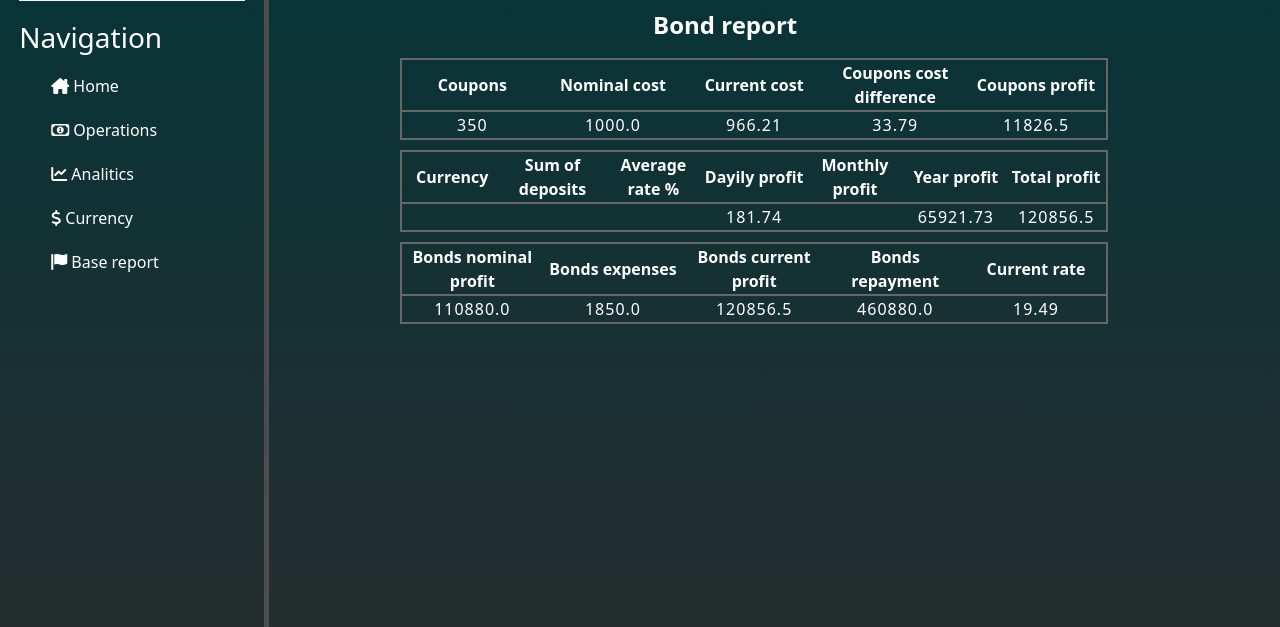
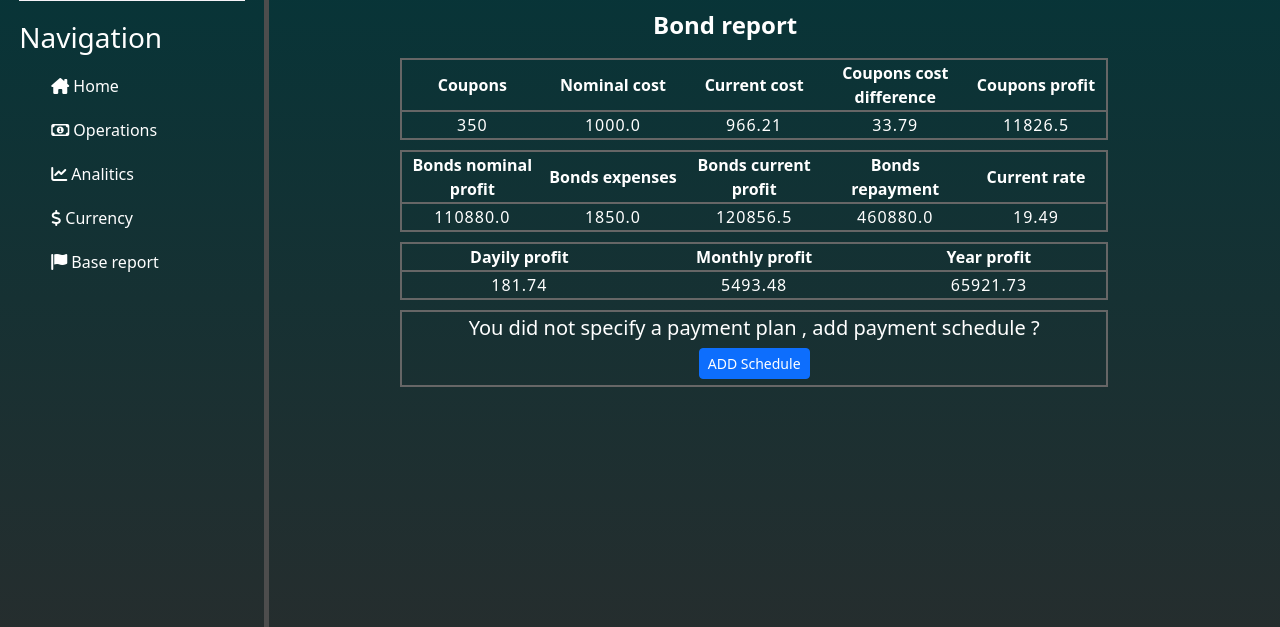
Before and after one commit to MomontD/TestDjango, a Django app: page /governments/general_information_on_governments in a window 1280 px wide. Shown: the part 182-809 px from the top of the page. Run offline with Django 4.2, Linux system fonts and the light colour scheme; data comes from the database, SQL or seed files in the repository; both versions use the stored data as it was after the commit.

Commit message:
Завершив з кількісними даними для таблиць. Залишилось таблиця schedule (ввід даних та збереження в БД)

```diff
--- a/currency/views.py
+++ b/currency/views.py
@@ -32,8 +32,6 @@ def currency (request) :                                    # Будемо зч
         div = soup.find('div', {'class': 'sc-1x32wa2-0 dWgyGF bvp3d3-10 bvp3d3-11 kNRLfR cLIHts'})
         table_for_cash = div.find('table', {'class': 'sc-1x32wa2-1 dYkgjk'})
         data_for_table_cash = data_for_currency_table_cash(table_for_cash)
-        print(data_for_table_cash)
-
 
     else:
         return response_minfin.status_code
--- a/governments/models.py
+++ b/governments/models.py
@@ -1,7 +1,11 @@
 from django.db import models
 from main.models import BaseTableForProducts, BaseTableForIndicators
 
-from utils.governments.gov_func import defining_period, calc_extends_indicators
+from utils.governments.gov_func import defining_period, calc_extends_indicators, calculate_base_bonds_indicators
+from utils.general.general_functions import calculate_product_indicators
+
+import calendar
+from datetime import date
 
 # Необхідна для відхоплювання "сигналів" | будемо ловити момент створення нового депозиту і
 from django.db.models.signals import post_save
@@ -70,7 +74,6 @@ class PaymentSchedule(models.Model):
 
 
 # # ФУНКЦІЯ АВТОМАТИЧНОГО РОЗРАХУНКУ ТА ЗАПИСУ ПЕРІОДУ ДІЇ ОВДП (ЗГІДНО ВВЕДЕНИХ ДАТ)
-@receiver(post_save, sender=Governments)
 def definition_period(instance, **kwargs):
     # Перевіряємо чи поле period null (щоб не було неконтрольованої рекурсії - зациклення)
     # Зациклення виникає коли викликається метод save() - зберегти обєкт в БД, тоді знову спрацьовує @receiver,
@@ -81,7 +84,32 @@ def definition_period(instance, **kwargs):
         instance.save()
 
 
-@receiver(post_save, sender=Governments)
+# Розрахунок та заповнення таблиці : GovernmentIndicators
+def calculate_and_save_product_indicators(sender, instance, created, **kwargs):
+
+    # перевіряємо чи рік високосний (високосний-366днів)
+    is_leap_year = calendar.isleap(instance.end_date.year)
+    # контрольна дата 28 Лютого (високосний рік 29 Лютого)
+    control_date = date(instance.end_date.year, 2, 28)
+
+    product_values = calculate_base_bonds_indicators(instance)
+
+    # Перевіряємо, чи створено новий продукт
+    # При створенні нового продукту created = true, тоді створюється запис у БД
+    # Нижче перевіряємо який продукт ми отримали на вході , якщо Deposit у відповідній таблиці і створюється запис
+    if created :
+        # Створюємо новий запис у таблиці Deposits
+        indicators = GovernmentIndicators.objects.create(
+            government=instance,
+            dayily_profit=round(product_values[0], 2),
+            month_profit=round(product_values[1], 2),
+            year_profit=round(product_values[2], 2),
+            total_profit=round(product_values[3], 2)
+        )
+        # Зберігаємо новий запис
+        indicators.save()
+
+
 def calculate_and_save_extended_indicators(instance, created, **kwargs):
 
     if created :
@@ -100,44 +128,8 @@ def calculate_and_save_extended_indicators(instance, created, **kwargs):
         extend_indicators.save()
 
 
-# # ФУНКЦІЯ АВТОМАТИЧНОГО РОЗРАХУНКУ ТА ЗАПИСУ ПЕРІОДУ ДІЇ ОВДП (ЗГІДНО ВЕДЕНИХ ДАТ)
-# def definition_period(instance, **kwargs):
-#     # Перевіряємо чи поле period null (щоб не було неконтрольованої рекурсії - зациклення)
-#     # Зациклення виникає коли викликається метод save() - зберегти обєкт в БД, тоді знову спрацьовує @receiver,
-#     # знову запускає ф-ю з розрахунком періоду і знову метод save() і так по колу ...
-#     if instance.period is None:
-#         # викликаємо ф-ю defining_period розрахунку періоду з utils.governments.gov_func
-#         instance.period = defining_period(instance)
-#         instance.save()
-
-
-# Розрахунок та заповнення таблиці : GovernmentIndicators
-# def calculate_and_save_product_indicators(sender, instance, created, **kwargs):
-#
-#     # перевіряємо чи рік високосний (високосний-366днів)
-#     is_leap_year = calendar.isleap(instance.end_date.year)
-#     # контрольна дата 28 Лютого (високосний рік 29 Лютого)
-#     control_date = date(instance.end_date.year, 2, 28)
-#
-#     # Якщо термін звершення депозиту у високосний рік більший за 28 Лютого тоді 366 днів інакше 365
-#     if is_leap_year and instance.end_date > control_date:
-#         # Обчислюємо показники(доходи - день , міс,рік,загальний) для вхідного продукту
-#         product_values = calculate_product_indicators(instance, 366)
-#     else:
-#         # Обчислюємо показники(доходи - день , міс,рік,загальний) для вхідного продукту
-#         product_values = calculate_product_indicators(instance, 365)
-#
-#     # Перевіряємо, чи створено новий продукт
-#     # При створенні нового продукту created = true, тоді створюється запис у БД
-#     # Нижче перевіряємо який продукт ми отримали на вході , якщо Deposit у відповідній таблиці і створюється запис
-#     if created :
-#         # Створюємо новий запис у таблиці Deposits
-#         indicators = GovernmentIndicators.objects.create(
-#             government=instance,
-#             dayily_profit=round(product_values[0], 2),
-#             month_profit=round(product_values[1], 2),
-#             year_profit=round(product_values[2], 2),
-#             total_profit=round(product_values[3], 2)
-#         )
-#         # Зберігаємо новий запис
-#         indicators.save()
+@receiver(post_save, sender=Governments)
+def calculate_extended_tables(sender, instance, created, **kwargs):
+    definition_period(instance, **kwargs)
+    calculate_and_save_product_indicators(sender, instance, created, **kwargs)
+    calculate_and_save_extended_indicators(instance, created, **kwargs)
--- /dev/null
+++ b/governments/static/governments/css/general_information_governments.css
@@ -0,0 +1,18 @@
+.block_bonds_payment_schedule {
+    display: flex; /* Встановлює гнучку модель розташування */
+    flex-direction: column; /* Встановлює стовпчасту напрямок розташування елементів */
+    justify-content: center; /* Вирівнює елементи горизонтально по центру */
+    align-items: center; /* Вирівнює елементи вертикально по центру */
+    border: 2px solid #666666 ;
+    margin-top: 1%;
+    margin-left: 13%;
+    width: 70%;
+}
+
+.block_bonds_payment_schedule h5 {
+    margin-top: 4px;
+}
+
+.btn-add-schedule {
+    margin-bottom: 6px;
+}
--- a/governments/templates/governments/general_information_on_governments.html
+++ b/governments/templates/governments/general_information_on_governments.html
@@ -58,30 +58,6 @@
                         </tr>
                     </table>
                 </div>
-                <div class="block_table_deposits_report">
-                    <table class="table_deposits_report">
-                        <tr>
-                            <th> Currency </th>
-                            <th> Sum of deposits </th>
-                            <th> Average rate % </th>
-                            <th> Dayily profit </th>
-                            <th> Monthly profit </th>
-                            <th> Year profit </th>
-                            <th> Total profit </th>
-                        </tr>
-                        {% for indicator in bond.governments_indicators.all %}
-                            <tr>
-                                <td> {{ indicator.currency }}</td>
-                                <td> {{ indicator.calc_sum }}</td>
-                                <td> {{ indicator.average_rate }}</td>
-                                <td> {{ indicator.dayily_profit }}</td>
-                                <td> {{ indicator.monthly_profit }}</td>
-                                <td> {{ indicator.year_profit }}</td>
-                                <td> {{ indicator.total_profit }}</td>
-                            </tr>
-                        {% endfor %}
-                    </table>
-                </div>
                 <div>
                     {% for indicator in bond.governments_extended_indicators.all %}
                         <table class="table_deposits_report">
@@ -102,6 +78,30 @@
                         </table>
                     {% endfor %}
                 </div>
+                <div class="block_table_deposits_report">
+                    <table class="table_deposits_report">
+                        <tr>
+                            <th> Dayily profit </th>
+                            <th> Monthly profit </th>
+                            <th> Year profit </th>
+                        </tr>
+                        {% for indicator in bond.governments_indicators.all %}
+                            <tr>
+                                <td> {{ indicator.dayily_profit }}</td>
+                                <td> {{ indicator.month_profit }}</td>
+                                <td> {{ indicator.year_profit }}</td>
+                            </tr>
+                        {% endfor %}
+                    </table>
+                </div>
+                <div class="block_bonds_payment_schedule">
+                    <h5> You did not specify a payment plan , add payment schedule ? </h5>
+
+                    <button type="button" class="btn btn-primary btn-sm btn-add-schedule"
+                    onclick="window.location.href ='{% url 'add_schedule' %}'"> ADD Schedule
+                    </button>
+
+                </div>
             </div>
         {% endfor %}
     {% endif %}
--- a/governments/urls.py
+++ b/governments/urls.py
@@ -7,7 +7,7 @@ urlpatterns = [
     path('', views.governments, name='governments'),
     path('add_government', views.add_government, name='add_government'),
     path('general_information_on_governments', views.general_information_on_governments, name='general_information_on_governments'),
-    # path('add_to_deposit', views.add_to_deposit, name='add_to_deposit'),
+    path('governments/add_schedule', views.add_schedule, name='add_schedule'),
     # path('terminate_deposits', views.terminate_deposits, name='terminate_deposits'),
     path('delete_governments', views.delete_governments, name='delete_governments'),
 ]
--- a/governments/views.py
+++ b/governments/views.py
@@ -49,6 +49,11 @@ def general_information_on_governments(request):
                    # 'report_archive_deposits': report_archive_deposits
                    })
 
+def add_schedule(request):
+
+    return render(request, 'governments/add_schedule.html')
+
+
 def delete_governments(request):
     error_delete_government = ''
     successful_operation_delete_government = ''
--- a/main/templates/main/layout.html
+++ b/main/templates/main/layout.html
@@ -23,6 +23,7 @@
     <link rel="stylesheet" href="{% static 'currency/css/currency.css' %}">
     <link rel="stylesheet" href="{% static 'loans/css/add_loan.css' %}">
     <link rel="stylesheet" href="{% static 'css/general.css' %}">
+    <link rel="stylesheet" href="{% static 'governments/css/general_information_governments.css' %}">
     <title>{% block title %} {% endblock %}</title>
 </head>
 <body>
--- a/utils/general/general_functions.py
+++ b/utils/general/general_functions.py
@@ -104,4 +104,6 @@ def calculate_product_indicators(instance, days):
         else:
             year_profit = instance.sum * (instance.rate / 100)
 
+        print (dayily_profit, month_profit, year_profit, total_profit, days, instance.period, instance.rate)
+
         return [dayily_profit, month_profit, year_profit, total_profit]
```
Also changed, not shown: governments/templates/governments/add_schedule.html (added, +15 -0 lines), utils/governments/gov_func.py (+18 -0 lines), db.sqlite3.
